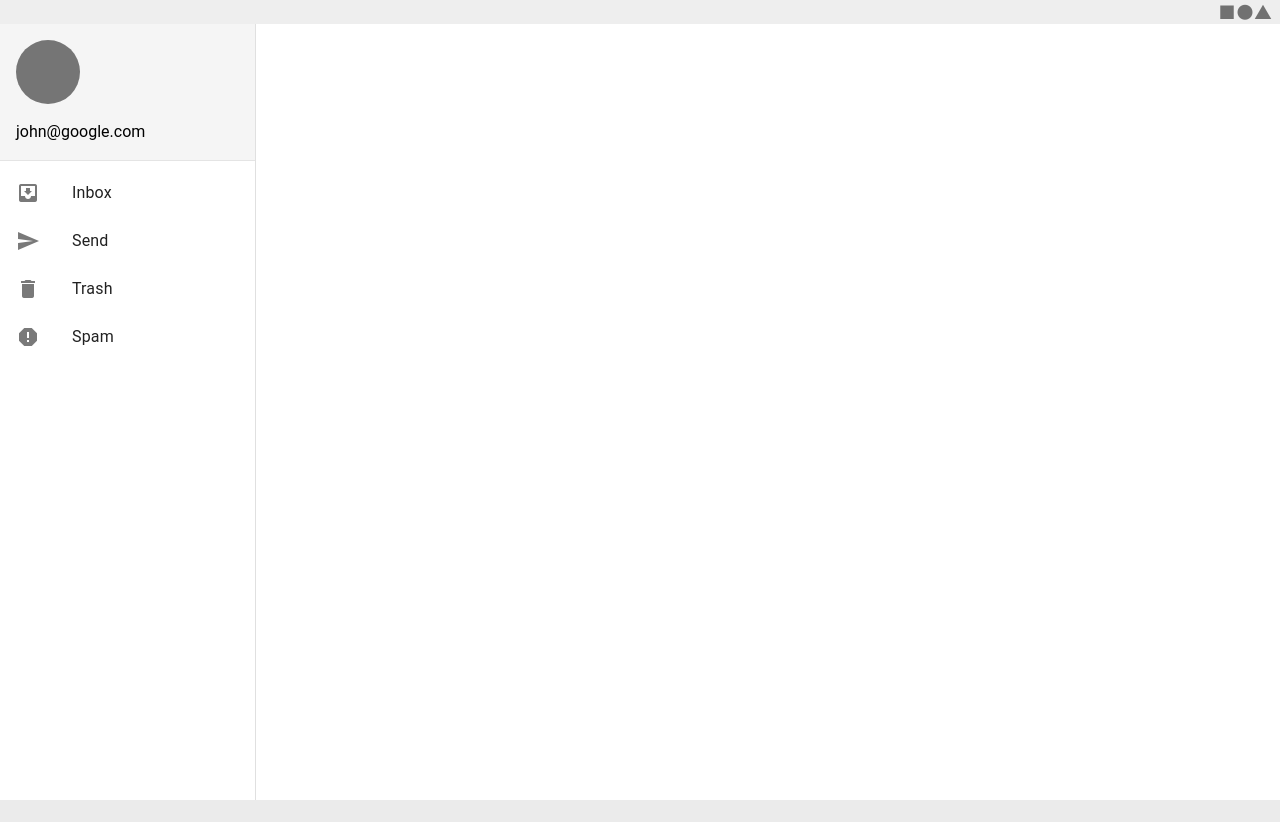
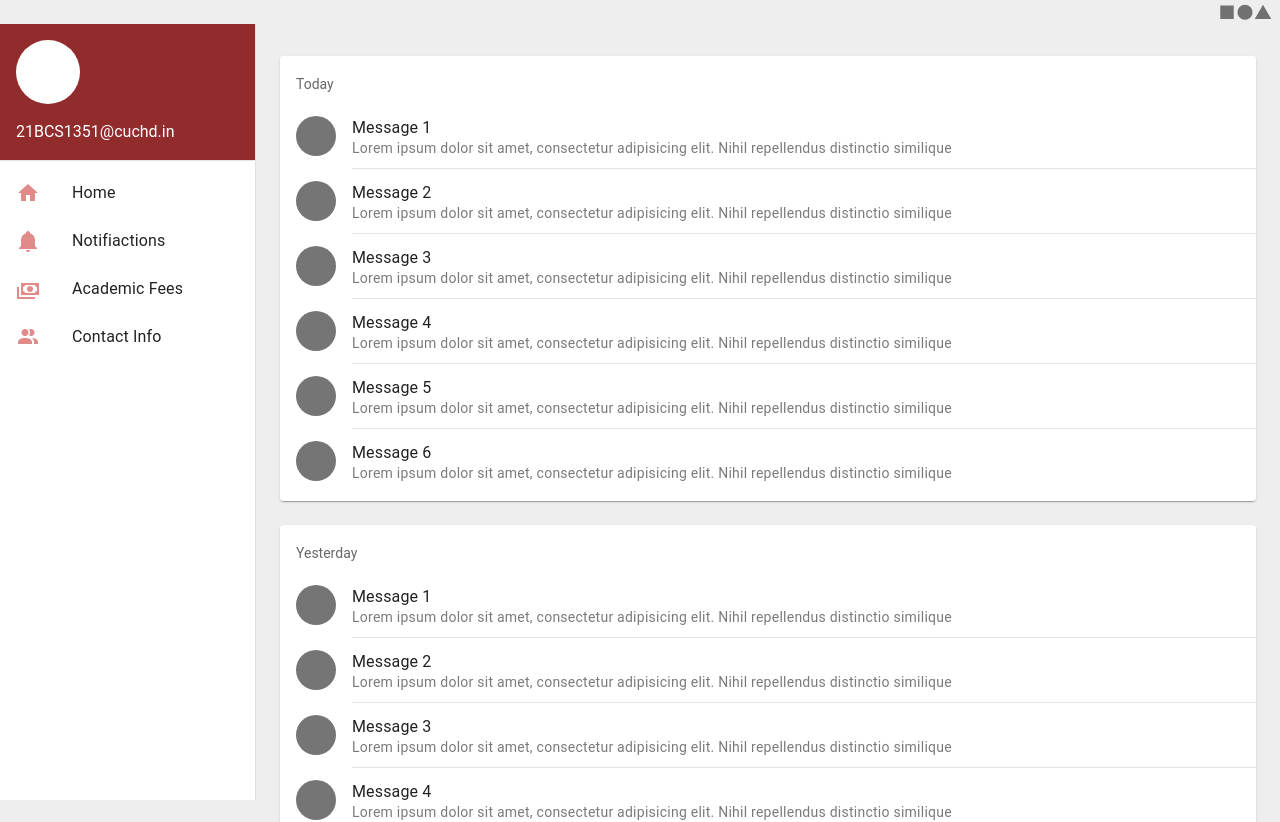
Before and after one commit to pallabez/CU-Guide, a Nuxt app: page /notifications in a window 1280 px wide. Shown: the top 822 px of the page. Before the commit the page ends 800 px from the top, so only its background shows below. Built offline with nearby package versions, Linux system fonts and the light colour scheme.

Commit message:
completed navigation panel

```diff
--- a/components/AppSideBar.vue
+++ b/components/AppSideBar.vue
@@ -1,10 +1,9 @@
 <template>
-    <aside class="sidebar">
-      <!--profile image & text-->
+  <!-- <aside class="sidebar">
+
     <div class="img-container c-row">
       <img loading="lazy" src="/images/Chandigarh_University_Seal.png" alt="CU LOGO" width="200px" />
     </div>
-      <!--menu item-->
     <div class="menu-container">
       <ul>
         <li class="card">
@@ -33,91 +32,52 @@
         </li>
       </ul>
     </div>
-      <!--footer-->
+
     <div class="menu-footer c-row">
       <i class="fas fa-copyright"></i>
       <span>Made by Back Benchers</span>
     </div>
-    </aside>
+  </aside> -->
+
+  <v-navigation-drawer v-model="drawer">
+    <v-sheet color="primary-darken-1" class="pa-4">
+      <v-avatar class="mb-4" color="white" size="64" />
+
+      <div class="email">21BCS1351@cuchd.in</div>
+    </v-sheet>
+
+    <v-divider></v-divider>
+
+    <v-list>
+      <v-list-item v-for="[icon, text, link, target] in links" :key="icon" link :href="link" :target=target>
+        <template v-slot:prepend>
+          <v-icon color="primary">{{ icon }}</v-icon>
         </template>
 
+        <v-list-item-title>{{ text }}</v-list-item-title>
+      </v-list-item>
+    </v-list>
+  </v-navigation-drawer>
+</template>
+
+<script>
+export default {
+  data: () => ({
+    drawer: null,
+    links: [
+      ['mdi-home', 'Home', '/', '_self'],
+      ['mdi-bell', 'Notifiactions', '/notifications', '_self'],
+      // ['mdi-delete', 'Trash', '/notifications', '_self'],
+      ['mdi-cash-multiple', 'Academic Fees', 'https://www.cuchd.in/admissions/course-fee.php', '_blank'],
+      ['mdi-account-multiple', 'Contact Info', '/notifications', '_self']
+    ],
+  }),
+}
+</script>
+
+
 <style scoped>
-
-.c-col {
-    display: flex;
-    justify-content: center;
-    align-items: center;
-    flex-direction: column;
-}
-.c-row {
-    display: flex;
-    flex-wrap: wrap;
-    justify-content: center;
-    align-items: center;
-}
-
-.sidebar{
-    background: rgb(191 168 133);
-    width: 300px;
-    padding: 20px 0;
-    z-index: 2;
-
-    overflow-y: scroll;
-    transition: all 0.5s ease;
-
-    background-color: var(--primary-color);
-    color: var(--background);
-    -ms-overflow-style: none;  /* IE and Edge */
-    scrollbar-width: none;  /* Firefox */
-}
-
-.sidebar::-webkit-scrollbar {
-    display: none;      /* Hide scrollbar for Chrome, Safari and Opera */
-}
-
-.sidebar .img-container {
-    padding-bottom: 1rem;
-    border-bottom: 4px solid rgb(31, 28, 28);
-}
-
-.sidebar .menu-container {
-    margin-top: 1rem;
-}
-
-.sidebar .menu-container .card {
-    display: flex;
-    align-items: center;
-
-    padding-left: 0.4rem;
-    margin: 3px 0;
-    height: 4rem;
-    font-size: 1.2rem;
-
-    transition: all 0.5s ease;
-}
-
-.sidebar .menu-container .card .card__link {
-    color: white
-}
-
-.sidebar .menu-container .card:hover {
-    background-color: var(--secondary-color);
-
-    margin-left: 1rem;
-}
-
-.sidebar .menu-container .card span {
-    margin-left: 10px;
-}
-
-.sidebar .menu-footer {
-    align-items: end;
-    height: 5rem;
-}
-
-.sidebar .menu-footer span {
-    font-size: 0.8rem;
-
-    margin-left: 4px;
+.email {
+  color: white;
 }
 </style>
--- a/layouts/default.vue
+++ b/layouts/default.vue
@@ -10,25 +10,7 @@
             <v-icon>mdi-triangle</v-icon>
         </v-system-bar>
 
-        <v-navigation-drawer v-model="drawer">
-            <v-sheet color="grey-lighten-4" class="pa-4">
-                <v-avatar class="mb-4" color="grey-darken-1" size="64"></v-avatar>
-
-                <div>john@google.com</div>
-            </v-sheet>
-
-            <v-divider></v-divider>
-
-            <v-list>
-                <v-list-item v-for="[icon, text] in links" :key="icon" link>
-                    <template v-slot:prepend>
-                        <v-icon>{{ icon }}</v-icon>
-                    </template>
-
-                    <v-list-item-title>{{ text }}</v-list-item-title>
-                </v-list-item>
-            </v-list>
-        </v-navigation-drawer>
+        <app-side-bar />
 
         <v-main>
             <v-container class="py-8 px-6" fluid>
@@ -37,20 +19,6 @@
         </v-main>
     </v-app>
 </template>
-
-<script>
-export default {
-    data: () => ({
-        drawer: null,
-        links: [
-            ['mdi-inbox-arrow-down', 'Inbox'],
-            ['mdi-send', 'Send'],
-            ['mdi-delete', 'Trash'],
-            ['mdi-alert-octagon', 'Spam'],
-        ],
-    }),
-}
-</script>
 
 <style>
 :root {
--- /dev/null
+++ b/pages/notifications.vue
@@ -0,0 +1,36 @@
+<template>
+    <v-row>
+        <v-col v-for="card in cards" :key="card" cols="12">
+            <v-card>
+
+                <v-list lines="two">
+                    <v-list-subheader>{{ card }}</v-list-subheader>
+                    <template v-for="n in 6" :key="n">
+                        <v-list-item>
+                            <template v-slot:prepend>
+                                <v-avatar color="grey-darken-1"></v-avatar>
+                            </template>
+
+                            <v-list-item-title>Message {{ n }}</v-list-item-title>
+
+                            <v-list-item-subtitle>
+                                Lorem ipsum dolor sit amet, consectetur adipisicing elit. Nihil repellendus distinctio
+                                similique
+                            </v-list-item-subtitle>
+                        </v-list-item>
+
+                        <v-divider v-if="n !== 6" :key="`divider-${n}`" inset></v-divider>
+                    </template>
+                </v-list>
+            </v-card>
+        </v-col>
+    </v-row>
+</template>
+
+<script>
+export default {
+    data: () => ({
+        cards: ['Today', 'Yesterday'],
+    })
+}
+</script>
--- a/plugins/vuetify.js
+++ b/plugins/vuetify.js
@@ -1,5 +1,22 @@
 import { createVuetify } from 'vuetify'
 import { aliases, mdi } from 'vuetify/iconsets/mdi'
+
+const cuTheme = {
+  dark: false,
+  colors: {
+    background: '#eee',
+    surface: '#FFFFFF',
+    primary: '#ce3d3d',
+    'primary-darken-1': '#922b2b',
+    'primary-light-1': '#d7adad',
+    secondary: '#e20665',
+    'secondary-darken-1': '#018786',
+    error: '#B00020',
+    info: '#2196F3',
+    success: '#4CAF50',
+    warning: '#FB8C00'
+  }
+}
 
 export default defineNuxtPlugin(nuxtApp => {
   const vuetify = createVuetify({
@@ -11,6 +28,12 @@ export default defineNuxtPlugin(nuxtApp => {
         mdi
       }
     },
+    theme: {
+      defaultTheme: 'cuTheme',
+      themes: {
+        cuTheme
+      }
+    }
   })
 
   nuxtApp.vueApp.use(vuetify)
```
Lines whose indentation alone changed are shown as unchanged.
